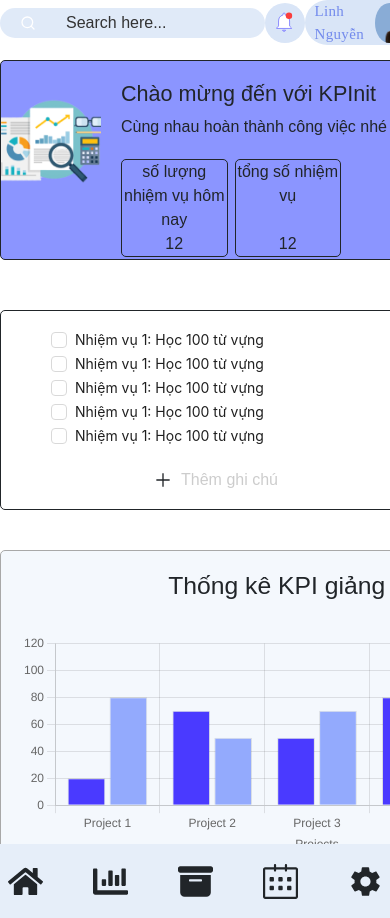
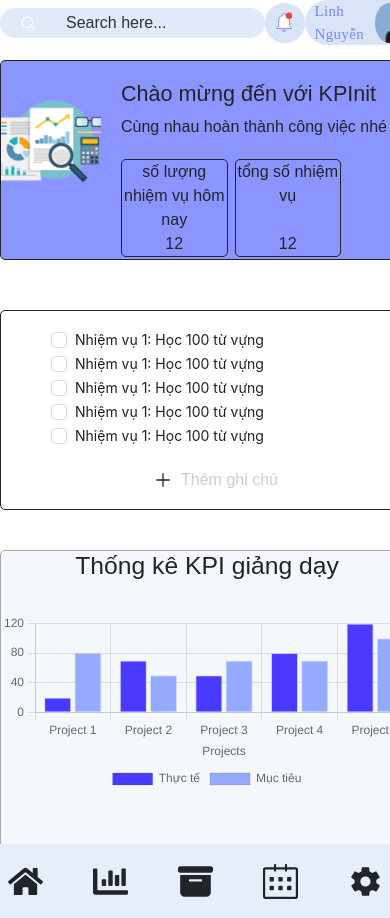
Before and after one commit to iaht211/UIUX-2023.2, a React (Create React App) app: page / in a window 390 px wide. Built offline with nearby package versions, Linux system fonts and the light colour scheme.

Commit message:
Khoa fix bar chart home responsive

```diff
--- a/src/components/Home/Data/BarChart.js
+++ b/src/components/Home/Data/BarChart.js
@@ -5,7 +5,7 @@ import "chart.js/auto";
 
 const BarChart = ({ chartData }) => {
     return (
-        <div className="chart-container" style={{ width: '600px', height: '400px', border: '1px solid #A8A8A8', borderRadius: '5px', backgroundColor: '#F4F8FD', padding: "20px" }}>
+        <div className="chart-container">
             <h2 style={{ textAlign: "center" }}>Thống kê KPI giảng dạy</h2>
             <Bar
                 data={chartData}
--- a/src/components/Home/Home.scss
+++ b/src/components/Home/Home.scss
@@ -129,6 +129,12 @@ $mobile-width: 480;
     .chart-container {
       border: 1px solid;
       margin-left: 50px;
+      width: 600px;
+      height: 400px;
+      border: 1px solid #A8A8A8;
+      border-radius: 5px;
+      background-color: #F4F8FD;
+      padding: 20px;
 
       @include mobile {
         width: 414px;
```
